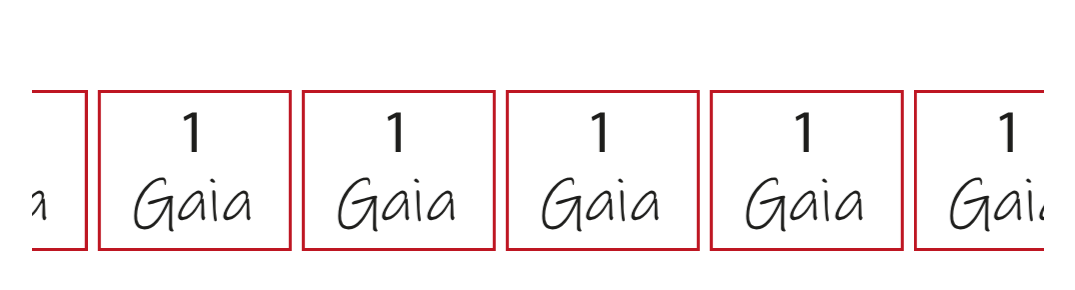
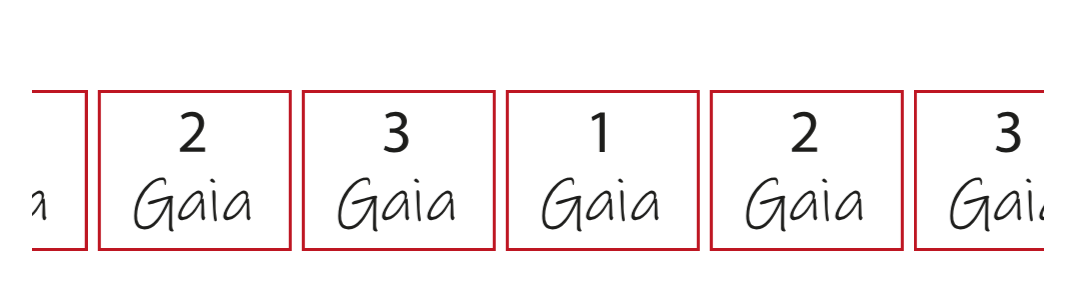
Before and after one commit to axii14/Histo, a plain HTML site: page Denbora lerroak/denboralerroak.html in a window 1280 px wide. Shown: the whole page, without its empty margins (102-1177 px from the left). Drawn offline with nearby package versions, Linux system fonts and the light colour scheme.

Commit message:
Update denboralerroak.html

```diff
--- a/Denbora lerroak/denboralerroak.html
+++ b/Denbora lerroak/denboralerroak.html
@@ -10,8 +10,8 @@
 <div class="carousel-wrap">
   <div class="owl-carousel">
     <div class="item"><img src="GAIAK/1gaia.svg"></div>
-    <div class="item"><img src="GAIAK/1gaia.svg"></div>
-    <div class="item"><img src="GAIAK/1gaia.svg"></div>
+    <div class="item"><img src="GAIAK/2gaia.svg"></div>
+    <div class="item"><img src="GAIAK/3gaia.svg"></div>
   </div>
 </div>
 </body>
```
